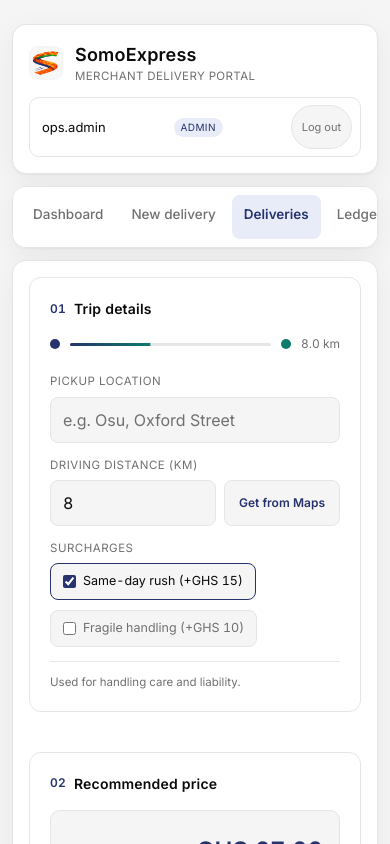
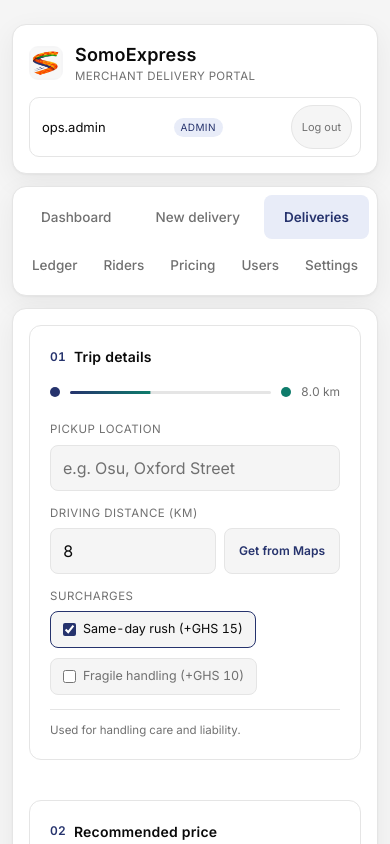
Before and after one commit to Jaykayy23/Portal, a Next.js app: page /theme-preview in a window 390 px wide. Shown: the top 844 px of the page. Built offline with nearby package versions, Linux system fonts and the light colour scheme.

Commit message:
icon addition

```diff
--- a/app/globals.css
+++ b/app/globals.css
@@ -289,7 +289,15 @@
   user-select: none;
   font-family: var(--font-body);
   text-decoration: none;
-  display: block;
+  display: flex;
+  align-items: center;
+  gap: 10px;
+}
+/* Lucide strokes are `currentColor`, so the icon tracks the row's own colour —
+   muted at rest, navy when selected — with no rule of its own. It only needs to
+   refuse to be squashed when a label is long. */
+.somo-tab-icon {
+  flex-shrink: 0;
 }
 .somo-tab:hover {
   color: var(--text);
@@ -303,6 +311,20 @@
   color: var(--accent);
   background: var(--brand-navy-soft);
   font-weight: 600;
+}
+/* Every nav item is a Link, so `#somo-root a { color: inherit }` above beats all
+   three colours on ID specificity and renders the whole nav at full-strength Ink —
+   no recede on the inactive items, no accent on the selected one. Re-asserted at
+   matching specificity, the same way the notify-modal links are. The icons take
+   currentColor, so this colours them too. */
+#somo-root .somo-tab {
+  color: var(--somo-muted);
+}
+#somo-root .somo-tab:hover {
+  color: var(--text);
+}
+#somo-root .somo-tab.active {
+  color: var(--accent);
 }
 
 .somo-body {
@@ -1130,10 +1152,6 @@
     text-overflow: ellipsis;
     white-space: nowrap;
   }
-  .somo-tabs {
-    padding-inline: 12px;
-    scrollbar-width: thin;
-  }
   .somo-body {
     padding: 16px;
   }
@@ -1671,11 +1689,37 @@
     gap: 4px;
     padding: 8px;
     max-height: none;
+    /* Wraps rather than scrolls. Eight tabs compress to about 727px, which fits
+       one row on a tablet and does not on a phone — where the strip used to clip
+       five of them, including the one you were on, with nothing to say so and a
+       sideways swipe inside a vertically scrolling page as the only way to find
+       out. `wrap` is adaptive: one row wherever one row fits, two where it does
+       not, and no hidden state at any width.
+
+       overflow-x stays as a guard for the degenerate case of a single label wider
+       than the whole strip, which wrapping cannot solve. */
+    flex-wrap: wrap;
     overflow-x: auto;
     overflow-y: visible;
   }
   .somo-tab {
     white-space: nowrap;
+    /* Icon above the label here, not beside it. Beside it, each tab would grow by
+       the icon plus its gap — about 26px — and eight of those push the strip from
+       three wrapped rows to four. Stacked, the tab stays as wide as its label, so
+       the wrapping is exactly what it was before the icons arrived. It is also
+       the arrangement every phone tab bar already uses. */
+    flex-direction: column;
+    align-items: center;
+    justify-content: center;
+    gap: 3px;
+    /* Tighter than the sidebar's 9px 12px: the stack is taller than a single line,
+       so the row buys its height back from the padding. */
+    padding: 7px 10px;
+    /* Fill the row rather than leaving a ragged end, so a short last row reads as
+       a deliberate block instead of a leftover. */
+    flex: 1 1 auto;
+    text-align: center;
   }
 }
 
--- a/components/PortalTabs.tsx
+++ b/components/PortalTabs.tsx
@@ -2,12 +2,29 @@
 
 import Link from 'next/link';
 import { usePathname } from 'next/navigation';
+import {
+  Bike,
+  Calculator,
+  CirclePlus,
+  LayoutDashboard,
+  type LucideIcon,
+  Package,
+  Settings,
+  Users,
+  Wallet,
+} from 'lucide-react';
 import type { Role } from '@/lib/types';
 
 interface Tab {
   href: string;
   label: string;
   roles: Role[];
+  /**
+   * Decorative only — every item keeps its label, and the icon is
+   * `aria-hidden`. It is there to make a known destination findable at a glance,
+   * not to name it.
+   */
+  icon: LucideIcon;
   /** Override where the same route means something narrower to one role. */
   labelByRole?: Partial<Record<Role, string>>;
 }
@@ -21,28 +38,42 @@
  * is reached for.
  */
 const TABS: Tab[] = [
-  { href: '/portal/dashboard', label: 'Dashboard', roles: ['admin', 'ops', 'merchant', 'finance'] },
-  { href: '/portal/new', label: 'New delivery', roles: ['admin', 'ops', 'merchant'] },
-  { href: '/portal/log', label: 'Deliveries', roles: ['admin', 'ops', 'merchant'] },
+  {
+    href: '/portal/dashboard',
+    label: 'Dashboard',
+    icon: LayoutDashboard,
+    roles: ['admin', 'ops', 'merchant', 'finance'],
+  },
+  // A plain plus rather than a second parcel: `PackagePlus` beside `Package` is
+  // two boxes differing by a few pixels at 16px, and "create" is the one action
+  // every interface already draws this way.
+  { href: '/portal/new', label: 'New delivery', icon: CirclePlus, roles: ['admin', 'ops', 'merchant'] },
+  { href: '/portal/log', label: 'Deliveries', icon: Package, roles: ['admin', 'ops', 'merchant'] },
   {
     href: '/portal/ledger',
     label: 'Ledger',
+    // A wallet, not a book: the page answers "whose pocket is this cedi in", and
+    // that reads faster than the ledger metaphor does at this size.
+    icon: Wallet,
     roles: ['admin', 'ops', 'merchant', 'finance'],
     // A merchant's ledger is their own company's and nobody else's, and saying so
     // on the tab saves them wondering what they are about to see.
     labelByRole: { merchant: 'My ledger' },
   },
-  { href: '/portal/riders', label: 'Riders', roles: ['admin', 'ops'] },
-  { href: '/portal/pricing', label: 'Pricing', roles: ['admin'] },
+  { href: '/portal/riders', label: 'Riders', icon: Bike, roles: ['admin', 'ops'] },
+  // The page is the fare formula, not a price list, so a calculator rather than a
+  // tag — which would also collide with the item categories under Settings.
+  { href: '/portal/pricing', label: 'Pricing', icon: Calculator, roles: ['admin'] },
   {
     href: '/portal/accounts',
     label: 'Users',
+    icon: Users,
     roles: ['admin', 'ops'],
     // Ops only ever sees merchants there, so naming it 'Users' would promise more
     // than the pane delivers.
     labelByRole: { ops: 'Merchants' },
   },
-  { href: '/portal/settings', label: 'Settings', roles: ['admin'] },
+  { href: '/portal/settings', label: 'Settings', icon: Settings, roles: ['admin'] },
 ];
 
 /**
@@ -61,7 +92,8 @@
           className={`somo-tab${pathname === tab.href ? ' active' : ''}`}
           aria-current={pathname === tab.href ? 'page' : undefined}
         >
-          {tab.labelByRole?.[role] ?? tab.label}
+          <tab.icon className="somo-tab-icon" aria-hidden="true" size={16} />
+          <span>{tab.labelByRole?.[role] ?? tab.label}</span>
         </Link>
       ))}
     </nav>
```
Also changed, not shown: 1 other file (tests, documents, lock files or other folders).
